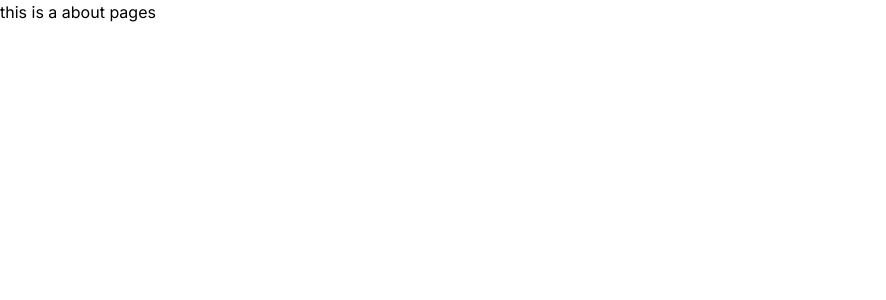
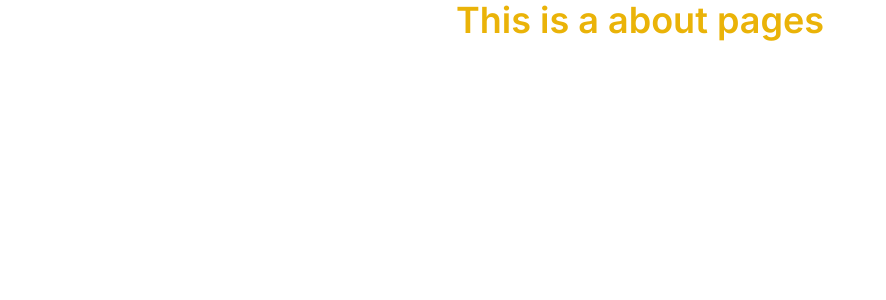
Before and after one commit to shaikot07/my-first-next-js-app-for-learning, a Next.js app: page /about in a window 1280 px wide. Shown: the top 300 px of the page, without its empty margins (0-886 px from the left). Built offline with nearby package versions, Linux system fonts and the light colour scheme.

Commit message:
butify about route

```diff
--- a/src/app/about/page.js
+++ b/src/app/about/page.js
@@ -3,7 +3,10 @@ import React from 'react';
 const aboutPages = () => {
     return (
         <div>
-            this is a about pages
+           <h2 className='text-yellow-500 text-4xl text-center font-semibold'> This is a about pages</h2>
+           <div>
+
+           </div>
         </div>
     );
 };
```
